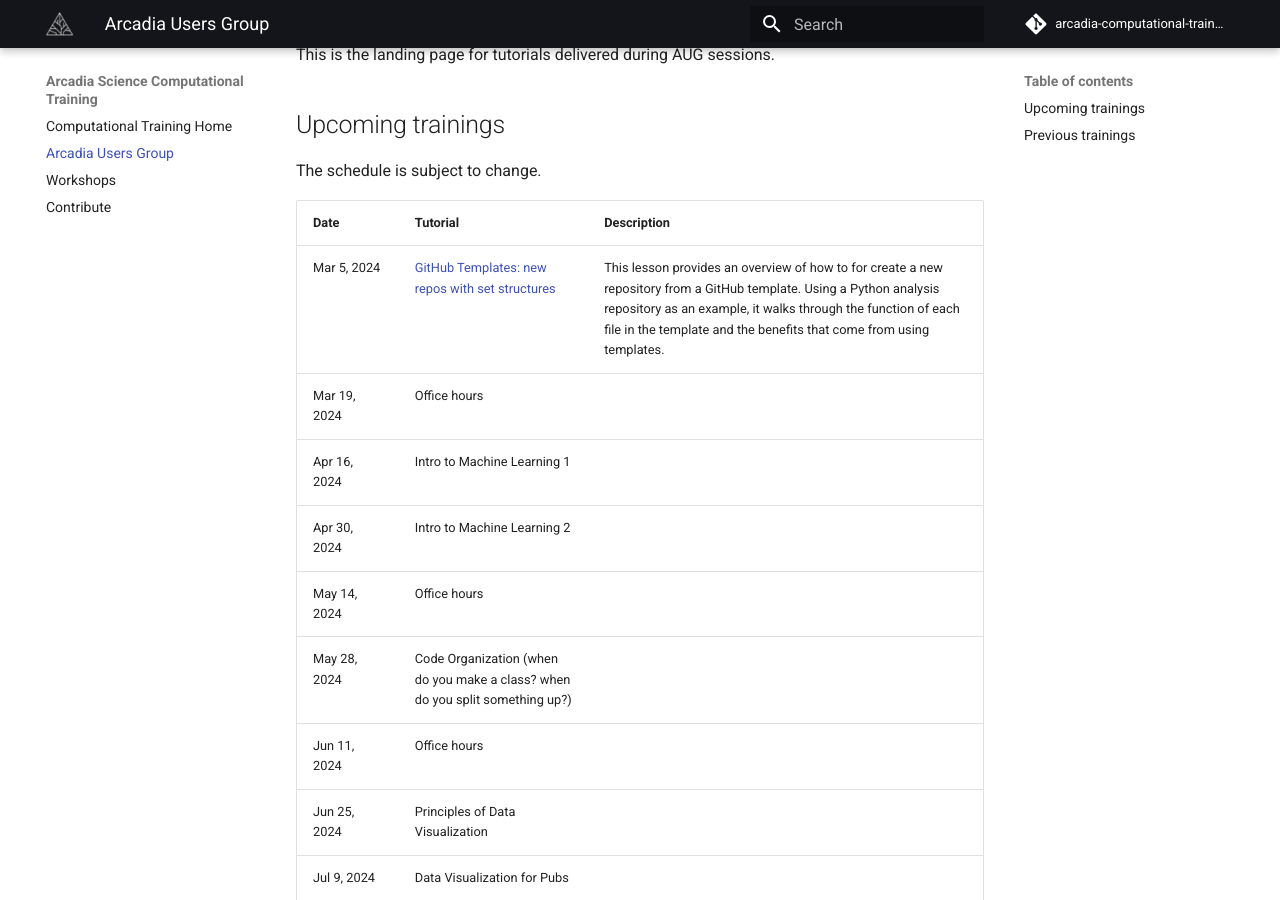
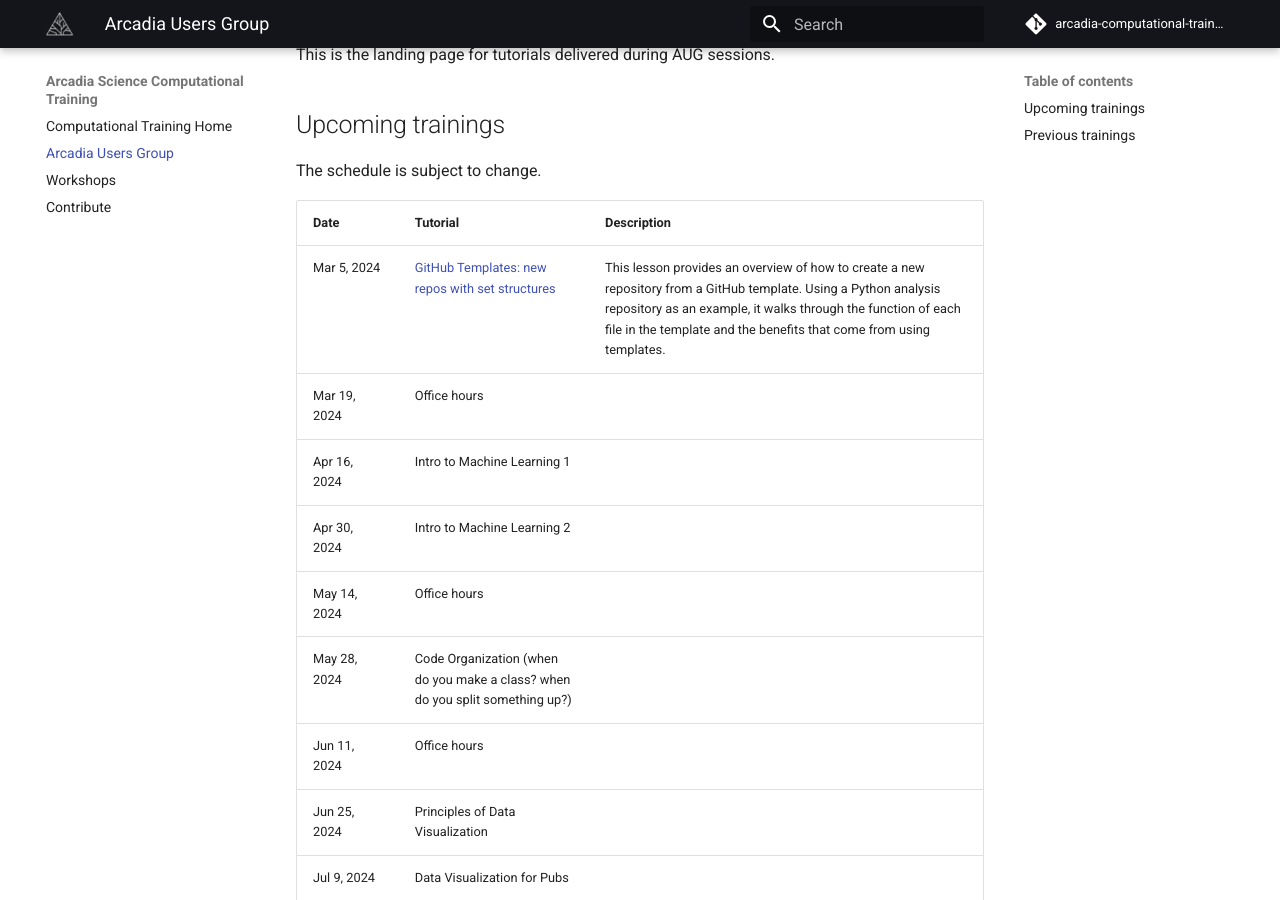
Before and after one commit to Arcadia-Science/arcadia-computational-training, an MkDocs documentation site: the page built from docs/arcadia-users-group/overview.md, in a window 1280 px wide and 900 px high, scrolled down 477 px. Built offline with MkDocs 1.6.1 and Material for MkDocs 9.7.7, drawn with Linux system fonts in a browser that asks for light colours; comment, search, counter and statistics services are not loaded.

```diff
--- a/docs/arcadia-users-group/overview.md
+++ b/docs/arcadia-users-group/overview.md
@@ -20,7 +20,7 @@ The schedule is subject to change.
 
 | Date         | Tutorial            | Description   |
 | ------------ | ------------------- | ------------- |
-| Mar 5, 2024  | [GitHub Templates: new repos with set structures](20240305-github-templates/lesson.md) | This lesson provides an overview of how to for create a new repository from a GitHub template. Using a Python analysis repository as an example, it walks through the function of each file in the template and the benefits that come from using templates.|
+| Mar 5, 2024  | [GitHub Templates: new repos with set structures](20240305-github-templates/lesson.md) | This lesson provides an overview of how to create a new repository from a GitHub template. Using a Python analysis repository as an example, it walks through the function of each file in the template and the benefits that come from using templates.|
 | Mar 19, 2024 | Office hours | |
 | Apr 16, 2024 | Intro to Machine Learning 1 | |
 | Apr 30, 2024 | Intro to Machine Learning 2 | |
```
Also changed, not shown: docs/arcadia-users-group/20240305-github-templates/lesson.md (+7 -7 lines).
